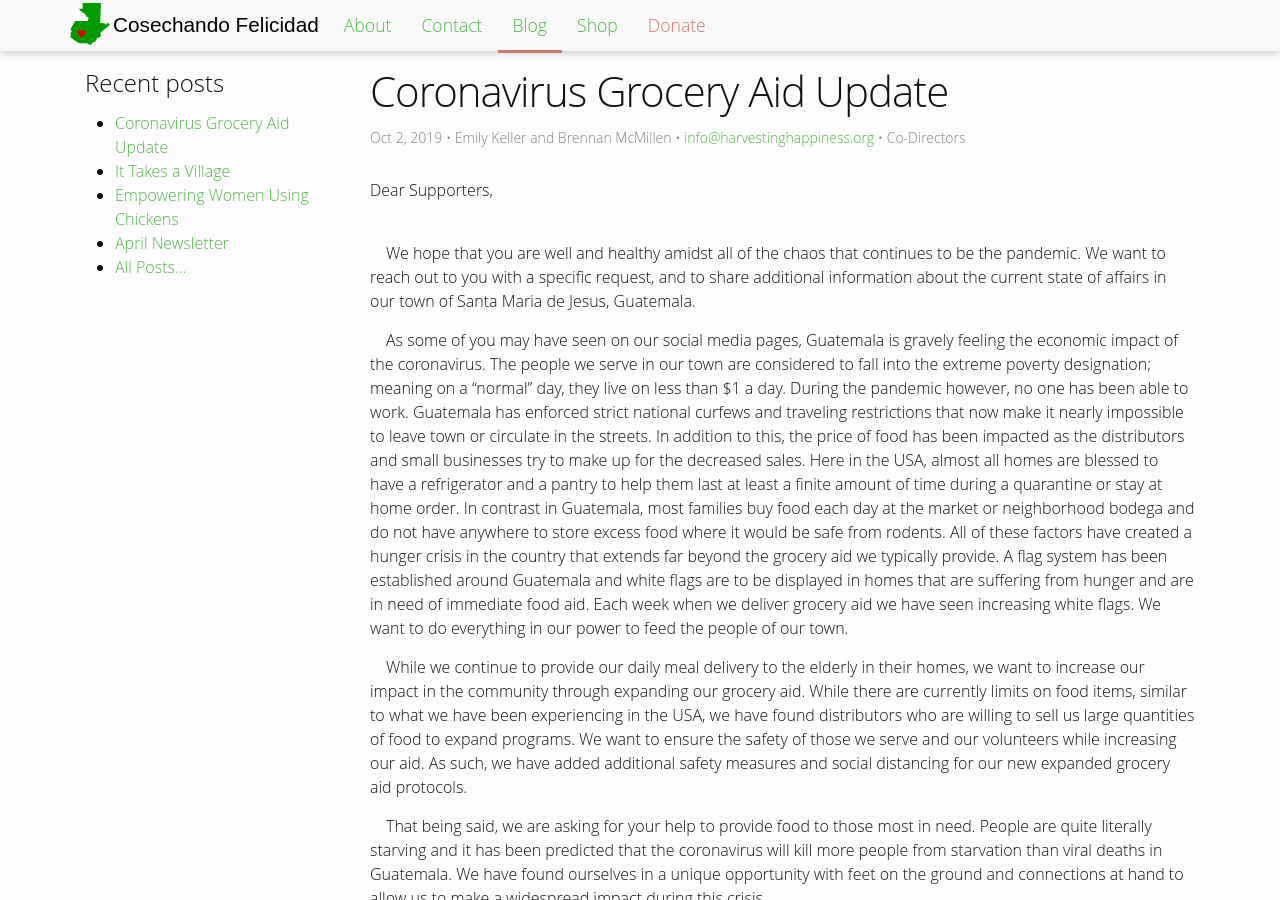
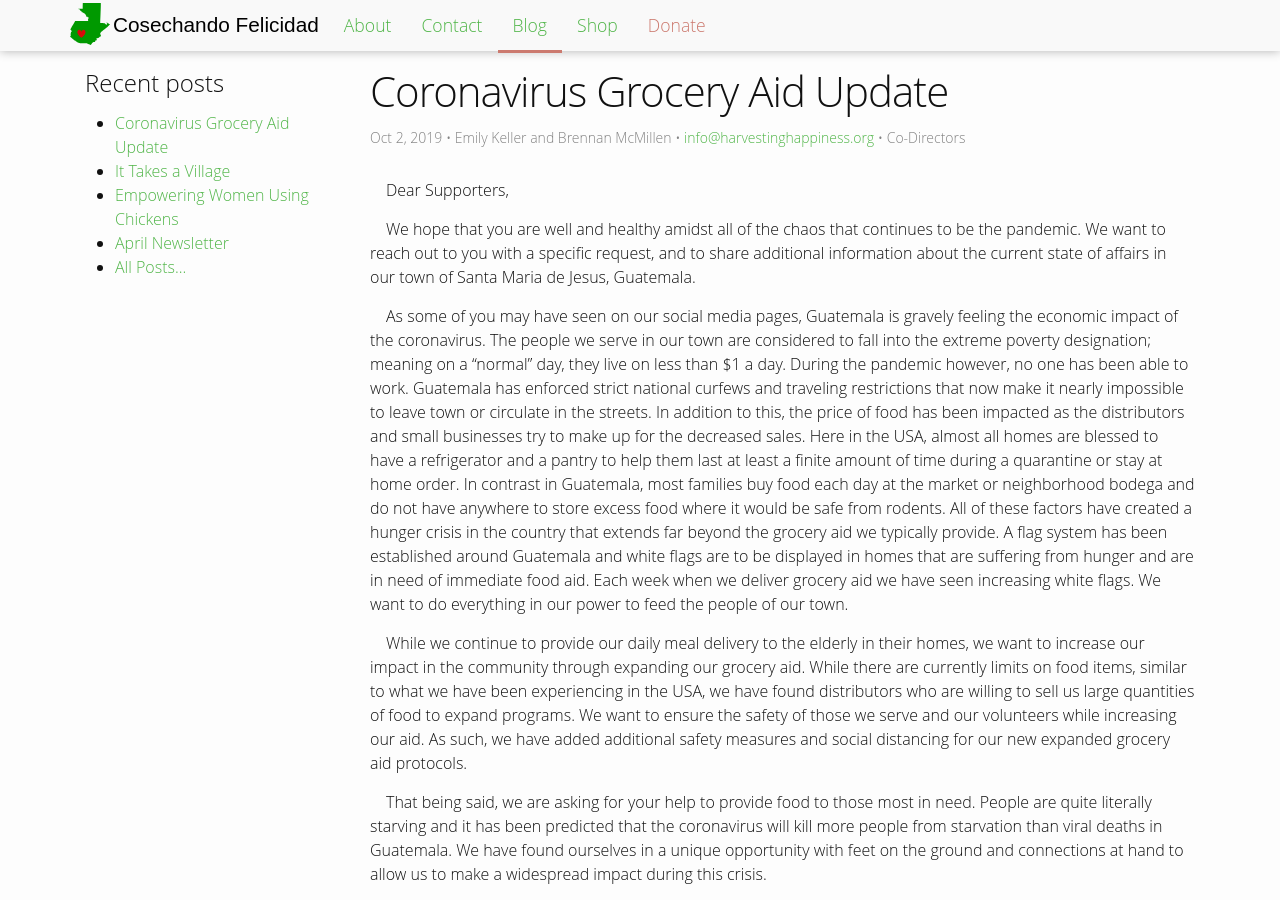
Before and after one commit to harvestinghappiness/harvestinghappiness.github.io, a Jekyll site: the page built from _posts/2020-06-04-Coronavirus-Grocery-Aid-Update.md, in a window 1280 px wide and 900 px high. Built offline with Jekyll 4.4.1, drawn with Linux system fonts in a browser that asks for light colours; comment, search, counter and statistics services are not loaded.

Commit message:
lesser of two problems

```diff
--- a/_posts/2020-06-04-Coronavirus-Grocery-Aid-Update.md
+++ b/_posts/2020-06-04-Coronavirus-Grocery-Aid-Update.md
@@ -8,9 +8,7 @@ activetab: blog
 commentID: 32
 ---
 
-<p class="meta">
 Dear Supporters,
-</p><br>
 
 We hope that you are well and healthy amidst all of the chaos that continues to be the pandemic. We want to reach out to you with a specific request, and to share additional information about the current state of affairs in our town of Santa Maria de Jesus, Guatemala.
 
```
